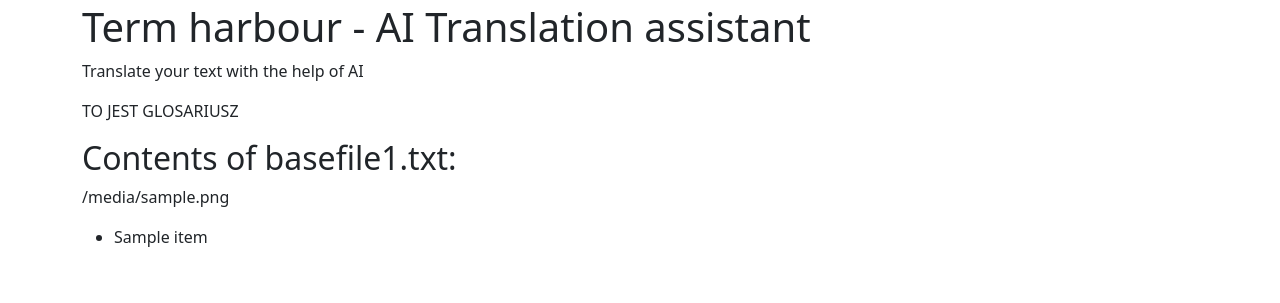
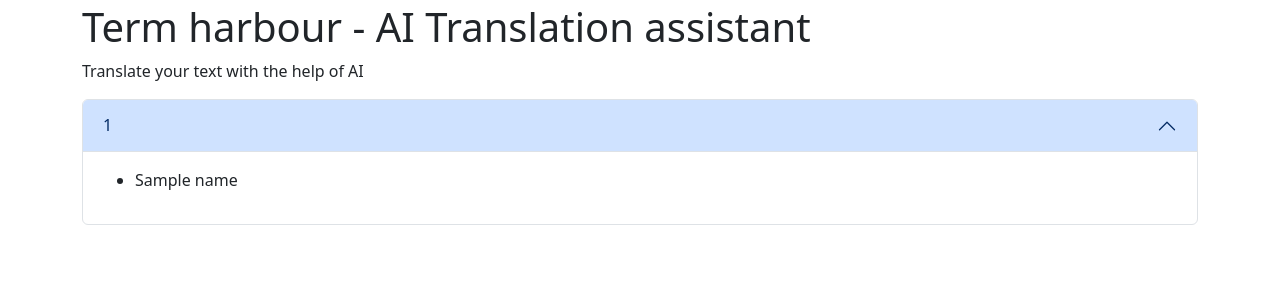
Before and after one commit to pllewy/TermHarbour, a Flask app: template templates/glossaries.html in a window 1280 px wide. Shown: the part 83-386 px from the top of the page. Run offline with Flask 3, Linux system fonts and the light colour scheme; the template is opened without the code that fills it: most values are stand-ins (such as "Sample title", 1, 10 or a date in 2020).

Commit message:
Glossary added accordion to show all database files contents

```diff
--- a/app.py
+++ b/app.py
@@ -24,13 +24,35 @@ def dictionary():
 
 @app.route('/glossary')
 def glossary():
-    with open('./database/basefile1.txt', 'r') as file:
-        # Read the file line by line
-        lines = file.readlines()
+    file_contents = []
 
-        # Split the lines and remove any leading or trailing whitespace
-        lines = [line.strip() for line in lines]
-    return render_template('glossaries.html', file_contents=lines)
+    database_dir = './database'
+
+    # Iterate over all files in the database directory
+    for filename in os.listdir(database_dir):
+        # Check if the file is a regular file
+        if os.path.isfile(os.path.join(database_dir, filename)):
+            with open(os.path.join(database_dir, filename), 'r') as file:
+                # Read the file line by line
+                lines = file.readlines()
+
+                # Split the lines and remove any leading or trailing whitespace
+                lines = [line.strip() for line in lines]
+
+                # Append the file contents to the list
+                file_contents.append((filename, lines))
+
+    return render_template('glossaries.html', file_contents=file_contents)
+
+# @app.route('/glossary')
+# def glossary():
+#     with open('./database/basefile1.txt', 'r') as file:
+#         # Read the file line by line
+#         lines = file.readlines()
+#
+#         # Split the lines and remove any leading or trailing whitespace
+#         lines = [line.strip() for line in lines]
+#     return render_template('glossaries.html', file_contents=lines)
 
 
 @app.route('/upload', methods=['GET', 'POST'])
--- a/templates/glossaries.html
+++ b/templates/glossaries.html
@@ -1,15 +1,23 @@
-<!doctype html>
+<!DOCTYPE html>
 <html lang="en">
   <head>
-<meta charset="utf-8">
-<meta name="viewport" content="width=device-width, initial-scale=1">
+    <meta charset="utf-8" />
+    <meta name="viewport" content="width=device-width, initial-scale=1" />
     <title>Term harbour - AI Translation assistant</title>
-<link href="https://cdn.jsdelivr.net/npm/bootstrap@5.3.3/dist/css/bootstrap.min.css" rel="stylesheet" integrity="sha384-QWTKZyjpPEjISv5WaRU9OFeRpok6YctnYmDr5pNlyT2bRjXh0JMhjY6hW+ALEwIH" crossorigin="anonymous">
+    <link
+      href="https://cdn.jsdelivr.net/npm/bootstrap@5.3.3/dist/css/bootstrap.min.css"
+      rel="stylesheet"
+      integrity="sha384-QWTKZyjpPEjISv5WaRU9OFeRpok6YctnYmDr5pNlyT2bRjXh0JMhjY6hW+ALEwIH"
+      crossorigin="anonymous"
+    />
   </head>
 
   <body>
-<script src="https://cdn.jsdelivr.net/npm/bootstrap@5.3.3/dist/js/bootstrap.bundle.min.js" integrity="sha384-YvpcrYf0tY3lHB60NNkmXc5s9fDVZLESaAA55NDzOxhy9GkcIdslK1eN7N6jIeHz" crossorigin="anonymous"></script>
-
+    <script
+      src="https://cdn.jsdelivr.net/npm/bootstrap@5.3.3/dist/js/bootstrap.bundle.min.js"
+      integrity="sha384-YvpcrYf0tY3lHB60NNkmXc5s9fDVZLESaAA55NDzOxhy9GkcIdslK1eN7N6jIeHz"
+      crossorigin="anonymous"
+    ></script>
 
     {% include 'navbar.html' %}
 
@@ -18,30 +26,45 @@
         <div class="col">
           <h1>Term harbour - AI Translation assistant</h1>
           <p>Translate your text with the help of AI</p>
-        <p>TO JEST GLOSARIUSZ</p>
         </div>
       </div>
+
       <div class="row">
         <div class="col">
-
-    <h2>Contents of basefile1.txt:</h2>
-    <p>{{ file_contents }}</p>
+          <div class="accordion" id="glossaryAccordion">
+            {% for item in file_contents %}
+            <div class="accordion-item">
+              <h2 class="accordion-header" id="heading_{{ item[0] }}">
+                <button
+                  class="accordion-button"
+                  type="button"
+                  data-bs-toggle="collapse"
+                  data-bs-target="#collapse_{{ item[0] }}"
+                  aria-expanded="true"
+                  aria-controls="collapse_{{ item[0] }}"
+                >
+                  {{ item[0] }}
+                </button>
+              </h2>
+              <div
+                id="collapse_{{ item[0] }}"
+                class="accordion-collapse collapse show"
+                aria-labelledby="heading_{{ item[0] }}"
+                data-bs-parent="#glossaryAccordion"
+              >
+                <div class="accordion-body">
                   <ul>
-            {% for item in file_contents %}
-            <li>{{ item }}</li>
+                    {% for item2 in item[1] %}
+                    <li>{{ item2 }}</li>
                     {% endfor %}
                   </ul>
                 </div>
               </div>
             </div>
-
-
-{#<!-- Iterate over x list and print its elements -->#}
-{#<ul>#}
-{#  {% for item in x %}#}
-{#    <li>{{ item }}</li>#}
-{#  {% endfor %}#}
-{#</ul>#}
-
+            {% endfor %}
+          </div>
+        </div>
+      </div>
+    </div>
   </body>
 </html>
```
Also changed, not shown: static/upload.js (+20 -20 lines), templates/navbar.html (+35 -7 lines), templates/upload.html (+36 -15 lines). Lines whose indentation alone changed are shown as unchanged.
